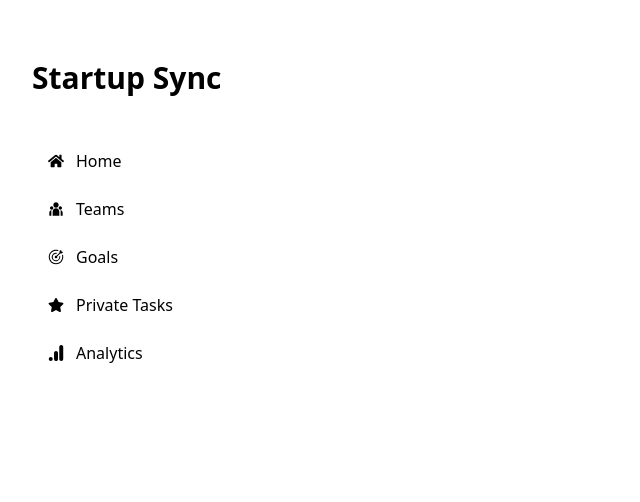
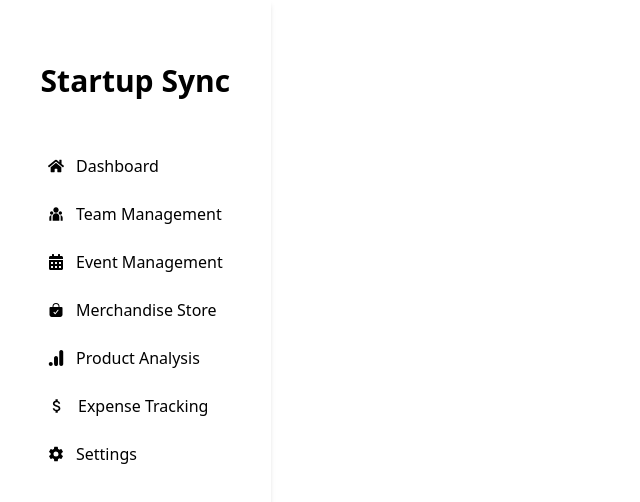
Before and after one commit to manan18/startup-sync, a Next.js app: page /dashboard in a window 1280 px wide. Shown: the top 502 px of the page, without its empty margins (0-640 px from the left). Built offline with nearby package versions, Linux system fonts and the light colour scheme.

Commit message:
added merchandise store

```diff
--- a/src/components/sidebar/index.tsx
+++ b/src/components/sidebar/index.tsx
@@ -3,12 +3,12 @@ import sidebarItems1 from "@/data/sidebar/sidebarItems";
 
 const Sidebar = () => {
   return (
-    <div className="flex flex-col gap-2 p-8">
+    <div className="flex flex-col gap-2 p-8 shadow-md h-screen">
       <h1 className="py-[15%] text-center text-3xl font-bold">Startup Sync</h1>
       <div className="main-content flex flex-col gap-2 p-2">
         {sidebarItems1.map((sidebarItem, index) => {
           return (
-            <div className="p-2 rounded-md hover:bg-gray-100 transition-all duration-75 hover:scale-105 text-md hover:cursor-pointer" key={index}>
+            <div className="p-2 rounded-md hover:bg-slate-100 transition-all duration-75 hover:scale-105 text-md hover:cursor-pointer" key={index}>
               <div className="flex items-center">
                 <div className="mr-3">{sidebarItem.icon}</div>
                 <div>{sidebarItem.title}</div>
--- /dev/null
+++ b/src/data/merch/customerprod.tsx
@@ -0,0 +1,12 @@
+const customerProd = [
+    {
+      id: 1,
+      name: 'Basic Tee',
+      href: '#',
+      imageSrc: 'https://tailwindui.com/img/ecommerce-images/product-page-01-related-product-01.jpg',
+      imageAlt: "Front of men's Basic Tee in black.",
+      price: '$35',
+      color: 'Black',
+    },
+  ]
+    export default customerProd;
--- /dev/null
+++ b/src/data/merch/products.tsx
@@ -0,0 +1,36 @@
+const products = [
+    {
+      id: 1,
+      name: 'Earthen Bottle',
+      href: '#',
+      price: '$48',
+      imageSrc: 'https://tailwindui.com/img/ecommerce-images/category-page-04-image-card-01.jpg',
+      imageAlt: 'Tall slender porcelain bottle with natural clay textured body and cork stopper.',
+    },
+    {
+      id: 2,
+      name: 'Nomad Tumbler',
+      href: '#',
+      price: '$35',
+      imageSrc: 'https://tailwindui.com/img/ecommerce-images/category-page-04-image-card-02.jpg',
+      imageAlt: 'Olive drab green insulated bottle with flared screw lid and flat top.',
+    },
+    {
+      id: 3,
+      name: 'Focus Paper Refill',
+      href: '#',
+      price: '$89',
+      imageSrc: 'https://tailwindui.com/img/ecommerce-images/category-page-04-image-card-03.jpg',
+      imageAlt: 'Person using a pen to cross a task off a productivity paper card.',
+    },
+    {
+      id: 4,
+      name: 'Machined Mechanical Pencil',
+      href: '#',
+      price: '$35',
+      imageSrc: 'https://tailwindui.com/img/ecommerce-images/category-page-04-image-card-04.jpg',
+      imageAlt: 'Hand holding black machined steel mechanical pencil with brass tip and top.',
+    },
+
+  ]
+    export default products;
--- a/src/data/sidebar/sidebarItems.tsx
+++ b/src/data/sidebar/sidebarItems.tsx
@@ -1,41 +1,54 @@
 import { FaHome } from "react-icons/fa";
 import { RiTeamFill } from "react-icons/ri";
-import { GoGoal } from "react-icons/go";
-import { FaStar } from "react-icons/fa";
+import { FaCalendarAlt } from "react-icons/fa";
+import { IoBagCheck } from "react-icons/io5";
 import { SiGoogleanalytics } from "react-icons/si";
+import { MdOutlineAttachMoney } from "react-icons/md";
+import { IoSettingsSharp } from "react-icons/io5";
 
 interface SidebarItem {
     id: number;
     title: string;
     icon: React.ReactNode;
+    onClick?: () => void;
 }
 
 const sidebarItems1: SidebarItem[] = [
     {
         id: 0,
-        title: "Home",
+        title: "Dashboard",
         icon: <FaHome />,
     },
     {
         id: 1,
-        title: "Teams",
+        title: "Team Management",
         icon: <RiTeamFill />,
     },
     {
         id: 2,
-        title: "Goals",
-        icon: <GoGoal />,
+        title: "Event Management",
+        icon: <FaCalendarAlt />,
     },
     {
         id: 3,
-        title: "Private Tasks",
-        icon: <FaStar />,
+        title: "Merchandise Store",
+        icon: <IoBagCheck />,
     },
     {
         id: 4,
-        title: "Analytics",
+        title: "Product Analysis",
         icon: <SiGoogleanalytics />,
     },
+    {
+        id: 5,
+        title: "Expense Tracking",
+        icon: <MdOutlineAttachMoney className="text-lg" />,
+    },
+    {
+        id: 6,
+        title: "Settings",
+        icon: <IoSettingsSharp />,
+    }
 ];
 
 export default sidebarItems1;
--- /dev/null
+++ b/src/pages/merchandise/index.tsx
@@ -0,0 +1,71 @@
+import Sidebar from '@/components/sidebar'
+import React from 'react'
+import products from '@/data/merch/products'
+import customerProd from '@/data/merch/customerprod'
+
+const Merchandise = () => {
+    return (
+        <div className='flex h-screen overflow-hidden'>
+            <Sidebar />
+            <div className='flex flex-col flex-1 p-8 gap-1 bg-gray-200 overflow-scroll'>
+                <h1 className='tracking-wide font-bold text-[#0353a4] text-3xl'>Elevate Your Style</h1>
+                <p className='tracking-wide text-lg '>Discover Exclusivity in Our Merchandise Emporium!</p>
+                <div className="bg-transparent">
+                    <div className="mx-auto max-w-2xl py-6 lg:max-w-7xl">
+                        <h2 className="sr-only">Products</h2>
+
+                        <div className="grid grid-cols-1 gap-x-4 gap-y-6 sm:grid-cols-2 lg:grid-cols-3 xl:grid-cols-4 xl:gap-x-8">
+                            {products.map((product: any) => (
+                                <a key={product.id} href={product.href} className="group">
+                                    <div className="aspect-h-1 aspect-w-1 w-full overflow-hidden rounded-lg bg-gray-200 xl:aspect-h-8 xl:aspect-w-7">
+                                        <img
+                                            src={product.imageSrc}
+                                            alt={product.imageAlt}
+                                            className="h-full w-full object-cover object-center group-hover:opacity-75"
+                                        />
+                                    </div>
+                                    <h3 className="mt-4 text-sm text-gray-700">{product.name}</h3>
+                                    <p className="mt-1 text-lg font-medium text-gray-900">{product.price}</p>
+                                </a>
+                            ))}
+                        </div>
+                    </div>
+                </div>
+
+                <div className="bg-transparent border-t border-gray-300 pt-4">
+                    <div className="mx-auto max-w-2xl lg:max-w-7xl">
+                        <h2 className="text-2xl font-semibold tracking-wide text-gray-900">Customers also purchased</h2>
+
+                        <div className="mt-6 grid grid-cols-1 gap-x-6 gap-y-10 sm:grid-cols-2 lg:grid-cols-4 xl:gap-x-8">
+                            {customerProd.map((customerProd) => (
+                                <div key={customerProd.id} className="group relative">
+                                    <div className="aspect-h-1 aspect-w-1 w-full overflow-hidden rounded-md bg-gray-200 lg:aspect-none group-hover:opacity-75 lg:h-80">
+                                        <img
+                                            src={customerProd.imageSrc}
+                                            alt={customerProd.imageAlt}
+                                            className="h-full w-full object-cover object-center lg:h-full lg:w-full"
+                                        />
+                                    </div>
+                                    <div className="mt-4 flex justify-between">
+                                        <div>
+                                            <h3 className="text-sm text-gray-700">
+                                                <a href={customerProd.href}>
+                                                    <span aria-hidden="true" className="absolute inset-0" />
+                                                    {customerProd.name}
+                                                </a>
+                                            </h3>
+                                            <p className="mt-1 text-sm text-gray-500">{customerProd.color}</p>
+                                        </div>
+                                        <p className="text-sm font-medium text-gray-900">{customerProd.price}</p>
+                                    </div>
+                                </div>
+                            ))}
+                        </div>
+                    </div>
+                </div>
+            </div>
+        </div>
+    )
+}
+
+export default Merchandise
```
